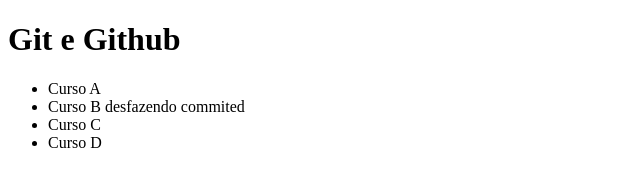
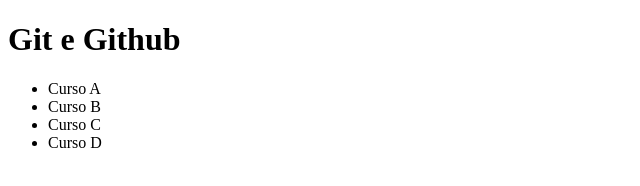
Before and after one commit to Tarcilalves/testeGitEGithub, a plain HTML site: page index.html in a window 1280 px wide. Shown: the whole page, without its empty margins (0-640 px from the left). Drawn offline with Linux system fonts and the light colour scheme.

Commit message:
Revert "Desfazendo commited"
This reverts commit d0ed466848bdece5641cf55cb1609e6a23754e15.

```diff
--- a/index.html
+++ b/index.html
@@ -10,7 +10,7 @@
 <body>
     <ul>
         <li> Curso A </li>
-        <li> Curso B desfazendo commited</li>
+        <li> Curso B </li>
         <li> Curso C </li>
         <li> Curso D </li>
     </ul>
```
